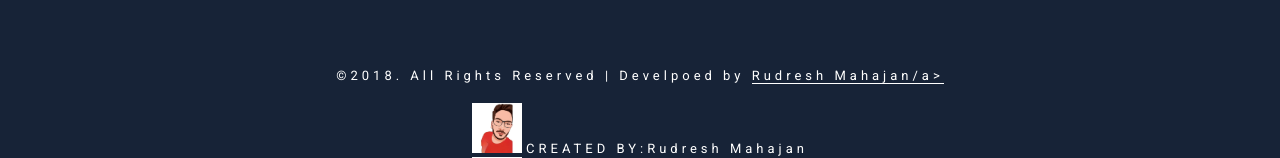
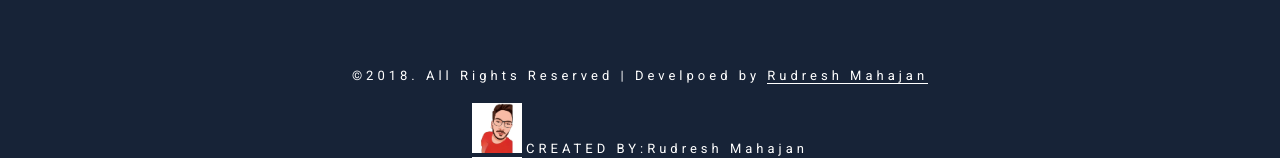
Before and after one commit to rudreshmahajan/flip, a plain HTML site: page cart.html in a window 1280 px wide. Shown: the part 667-825 px from the top of the page. Drawn offline with Linux system fonts and the light colour scheme.

Commit message:
Update cart.html

```diff
--- a/cart.html
+++ b/cart.html
@@ -136,7 +136,7 @@
                 <div class="sectf3">
                     <div class="colmf1">
                         <p>©2018. All Rights Reserved | Develpoed by
-                            <a href="#">Rudresh Mahajan/a>
+                            <a href="#">Rudresh Mahajan</a>
                         </p>
                     </div>
                     <div class="sectf3 sectf4">
```
